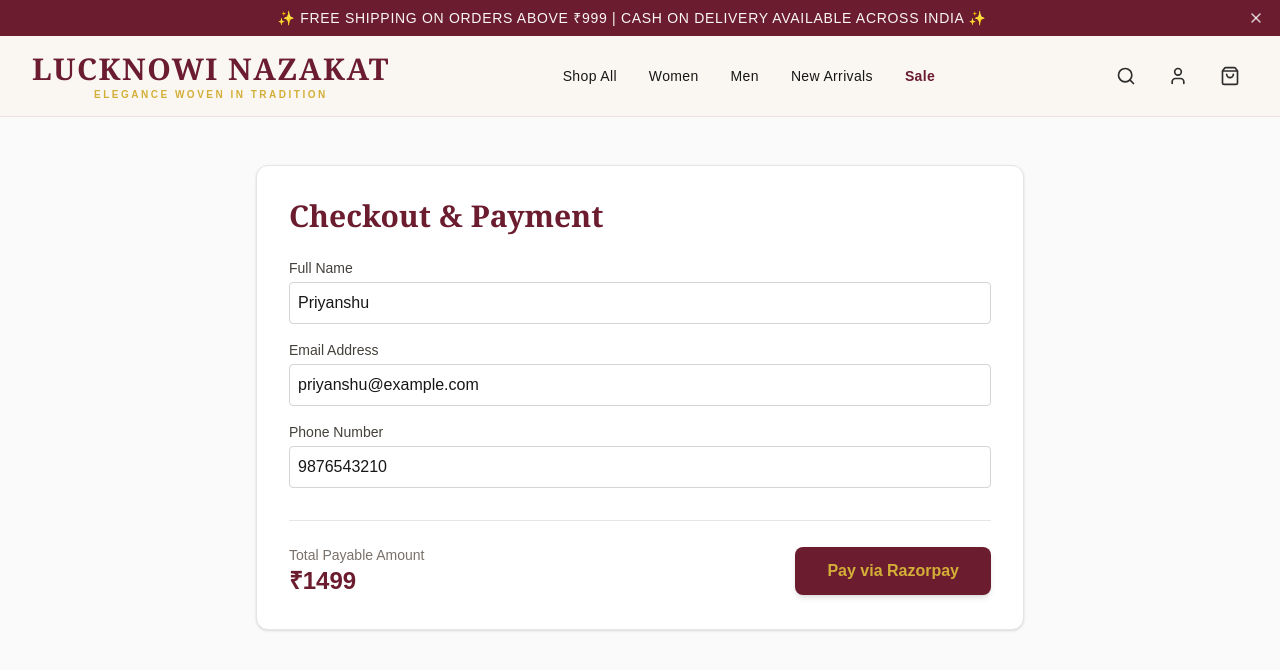
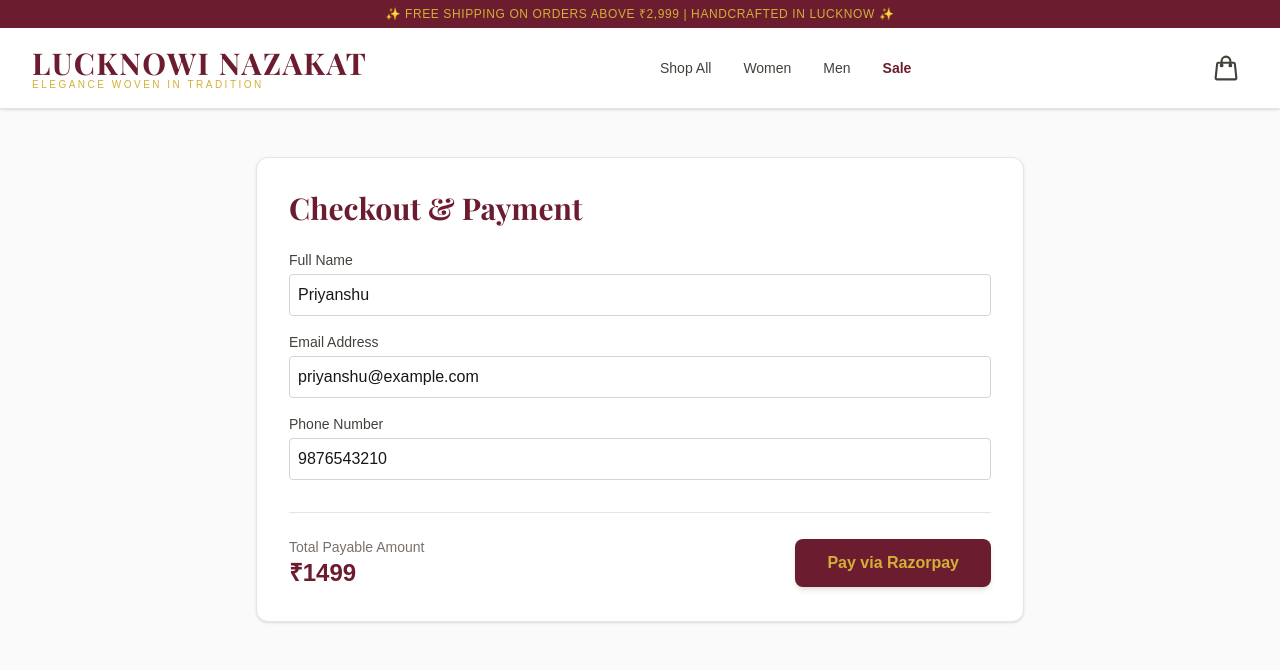
Before and after one commit to Priyanshu222005/lucknowi-nazakat, a Next.js app in the folder lucknowi-nazakat/: page /checkout in a window 1280 px wide. Shown: the top 670 px of the page. Built offline with nearby package versions, Linux system fonts and the light colour scheme; a web font is replaced by a local one.

Commit message:
feat: storefront grid UI complete with quick add cart drawer integration

```diff
--- a/lucknowi-nazakat/app/layout.tsx
+++ b/lucknowi-nazakat/app/layout.tsx
@@ -1,23 +1,22 @@
-import type { Metadata } from "next";
-import { Playfair_Display, Plus_Jakarta_Sans } from "next/font/google";
-import "./globals.css";
-import AnnouncementBar from "@/components/layout/AnnouncementBar";
-import Navbar from "@/components/layout/Navbar";
-import CartDrawer from "@/components/layout/CartDrawer";
+import type { Metadata } from 'next';
+import { Playfair_Display, Inter } from 'next/font/google';
+import './globals.css';
+import Navbar from '@/components/layout/Navbar';
+import CartDrawer from '@/components/cart/CartDrawer';
 
 const playfair = Playfair_Display({
-  subsets: ["latin"],
-  variable: "--font-playfair",
+  subsets: ['latin'],
+  variable: '--font-serif',
 });
 
-const jakarta = Plus_Jakarta_Sans({
-  subsets: ["latin"],
-  variable: "--font-jakarta",
+const inter = Inter({
+  subsets: ['latin'],
+  variable: '--font-sans',
 });
 
 export const metadata: Metadata = {
-  title: "Lucknowi Nazakat | Elegance Woven in Tradition",
-  description: "Luxury Chikankari & Ethnic Wear Collection",
+  title: 'Lucknowi Nazakat | Premium Chikankari Boutique',
+  description: 'Authentic Lucknowi Chikankari clothing handcrafted with royal elegance.',
 };
 
 export default function RootLayout({
@@ -26,12 +25,11 @@ export default function RootLayout({
   children: React.ReactNode;
 }>) {
   return (
-    <html lang="en">
-      <body className={`${playfair.variable} ${jakarta.variable} font-sans bg-[#FAF7F2] text-[#2D2D2D] antialiased`}>
-        <AnnouncementBar />
+    <html lang="en" className={`${playfair.variable} ${inter.variable}`}>
+      <body className="font-sans antialiased text-stone-800 bg-[#FAFAFA]">
         <Navbar />
-        {children}
         <CartDrawer />
+        <main>{children}</main>
       </body>
     </html>
   );
--- /dev/null
+++ b/lucknowi-nazakat/components/cart/CartDrawer.tsx
@@ -0,0 +1,107 @@
+'use client';
+
+import { useCartStore } from '@/store/useCartStore';
+import Image from 'next/image';
+import Link from 'next/link';
+
+export default function CartDrawer() {
+  const { items, isOpen, setIsOpen, removeItem, updateQuantity } = useCartStore();
+
+  const subtotal = items.reduce((acc, item) => acc + item.price * item.quantity, 0);
+
+  if (!isOpen) return null;
+
+  return (
+    <div className="fixed inset-0 z-50 overflow-hidden">
+      {/* Backdrop */}
+      <div
+        className="fixed inset-0 bg-black bg-opacity-50 transition-opacity"
+        onClick={() => setIsOpen(false)}
+      />
+
+      <div className="fixed inset-y-0 right-0 max-w-full flex pl-10">
+        <div className="w-screen max-w-md bg-white shadow-2xl flex flex-col justify-between">
+          {/* Header */}
+          <div className="p-6 bg-[#6B1D2F] text-white flex justify-between items-center">
+            <h2 className="text-xl font-serif font-bold text-[#D4AF37]">Your Shopping Cart</h2>
+            <button
+              onClick={() => setIsOpen(false)}
+              className="text-stone-300 hover:text-white text-2xl font-bold"
+            >
+              ✕
+            </button>
+          </div>
+
+          {/* Items List */}
+          <div className="flex-1 overflow-y-auto p-6 space-y-4">
+            {items.length === 0 ? (
+              <div className="text-center py-12 text-stone-500">
+                <p className="text-lg font-medium">Your cart is empty.</p>
+                <Link
+                  href="/shop"
+                  onClick={() => setIsOpen(false)}
+                  className="mt-4 inline-block text-[#6B1D2F] font-semibold hover:underline"
+                >
+                  Explore Collection
+                </Link>
+              </div>
+            ) : (
+              items.map((item) => (
+                <div
+                  key={item.id}
+                  className="flex items-center space-x-4 border-b border-stone-100 pb-4"
+                >
+                  <div className="relative w-16 h-20 bg-stone-100 rounded overflow-hidden flex-shrink-0">
+                    <Image src={item.image} alt={item.name} fill className="object-cover" />
+                  </div>
+                  <div className="flex-1">
+                    <h3 className="text-sm font-medium text-stone-900 line-clamp-1">{item.name}</h3>
+                    <p className="text-xs text-[#6B1D2F] font-bold mt-1">₹{item.price}</p>
+                    <div className="flex items-center space-x-2 mt-2">
+                      <button
+                        onClick={() => updateQuantity(item.id, item.quantity - 1)}
+                        className="px-2 py-0.5 border border-stone-300 text-xs rounded"
+                      >
+                        -
+                      </button>
+                      <span className="text-xs font-semibold">{item.quantity}</span>
+                      <button
+                        onClick={() => updateQuantity(item.id, item.quantity + 1)}
+                        className="px-2 py-0.5 border border-stone-300 text-xs rounded"
+                      >
+                        +
+                      </button>
+                    </div>
+                  </div>
+                  <button
+                    onClick={() => removeItem(item.id)}
+                    className="text-stone-400 hover:text-rose-600 text-xs"
+                  >
+                    Remove
+                  </button>
+                </div>
+              ))
+            )}
+          </div>
+
+          {/* Footer */}
+          {items.length > 0 && (
+            <div className="p-6 border-t border-stone-200 bg-stone-50">
+              <div className="flex justify-between items-center mb-4">
+                <span className="text-stone-600 font-medium">Subtotal:</span>
+                <span className="text-xl font-bold text-[#6B1D2F]">₹{subtotal.toLocaleString('en-IN')}</span>
+              </div>
+              <Link
+                href="/checkout"
+                onClick={() => setIsOpen(false)}
+                className="block w-full bg-[#6B1D2F] hover:bg-[#521624] text-[#D4AF37] text-center font-bold py-3 rounded-lg shadow transition"
+              >
+                Proceed to Checkout
+              </Link>
+            </div>
+          )}
+        </div>
+      </div>
+    </div>
+  );
+}
--- a/lucknowi-nazakat/components/layout/Navbar.tsx
+++ b/lucknowi-nazakat/components/layout/Navbar.tsx
@@ -1,71 +1,77 @@
-
 'use client';
 
 import Link from 'next/link';
-import { ShoppingBag, Search, Menu, User } from 'lucide-react';
 import { useCartStore } from '@/store/useCartStore';
-import { useEffect, useState } from 'react';
 
 export default function Navbar() {
-  const { toggleCart, getTotalItems } = useCartStore();
-  const [isMounted, setIsMounted] = useState(false);
+  const { items, toggleCart } = useCartStore();
 
-  useEffect(() => {
-    setIsMounted(true);
-  }, []);
+  const totalCartCount = items.reduce((total, item) => total + item.quantity, 0);
 
   return (
-    <nav className="sticky top-0 z-40 bg-[#FAF7F2]/95 backdrop-blur-md border-b border-[#6B1D2F]/10">
-      <div className="max-w-7xl mx-auto px-4 sm:px-6 lg:px-8">
-        <div className="flex items-center justify-between h-20">
+    <header className="sticky top-0 z-40 bg-white border-b border-stone-200 shadow-sm">
+      {/* Announcement Bar */}
+      <div className="bg-[#6B1D2F] text-[#D4AF37] text-xs py-1.5 text-center font-medium tracking-wider">
+        ✨ FREE SHIPPING ON ORDERS ABOVE ₹2,999 | HANDCRAFTED IN LUCKNOW ✨
+      </div>
 
-          {/* Mobile Menu Icon */}
-          <button className="md:hidden p-2 text-[#2D2D2D] hover:text-[#6B1D2F]">
-            <Menu className="w-6 h-6" />
-          </button>
-
-          {/* Logo */}
-          <Link href="/" className="flex flex-col items-center">
-            <span className="font-serif text-2xl md:text-3xl font-bold tracking-wider text-[#6B1D2F]">
+      <nav className="max-w-7xl mx-auto px-4 sm:px-6 lg:px-8 h-20 flex items-center justify-between">
+        {/* Brand Logo */}
+        <Link href="/" className="flex flex-col">
+          <span className="text-2xl sm:text-3xl font-serif font-bold text-[#6B1D2F] tracking-wider">
             LUCKNOWI NAZAKAT
           </span>
-            <span className="text-[10px] tracking-[0.25em] text-[#D4AF37] uppercase font-semibold">
-              Elegance Woven in Tradition
+          <span className="text-[10px] text-[#D4AF37] uppercase tracking-[0.25em] font-medium -mt-1">
+            Elegance Woven In Tradition
           </span>
         </Link>
 
-          {/* Desktop Navigation Links */}
-          <div className="hidden md:flex space-x-8 text-sm font-medium tracking-wide">
-            <Link href="/shop" className="hover:text-[#6B1D2F] transition-colors">Shop All</Link>
-            <Link href="/women" className="hover:text-[#6B1D2F] transition-colors">Women</Link>
-            <Link href="/men" className="hover:text-[#6B1D2F] transition-colors">Men</Link>
-            <Link href="/new-arrivals" className="hover:text-[#6B1D2F] transition-colors">New Arrivals</Link>
-            <Link href="/sale" className="text-[#6B1D2F] font-semibold hover:underline">Sale</Link>
+        {/* Navigation Links */}
+        <div className="hidden md:flex items-center space-x-8 text-sm font-medium text-stone-700">
+          <Link href="/shop" className="hover:text-[#6B1D2F] transition">
+            Shop All
+          </Link>
+          <Link href="/shop?category=women" className="hover:text-[#6B1D2F] transition">
+            Women
+          </Link>
+          <Link href="/shop?category=men" className="hover:text-[#6B1D2F] transition">
+            Men
+          </Link>
+          <Link href="/shop?filter=sale" className="text-[#6B1D2F] font-bold hover:opacity-80 transition">
+            Sale
+          </Link>
         </div>
 
-          {/* Action Icons */}
+        {/* Shopping Cart Icon */}
         <div className="flex items-center space-x-4">
-            <button className="p-2 text-[#2D2D2D] hover:text-[#6B1D2F] transition-colors">
-              <Search className="w-5 h-5" />
-            </button>
-            <button className="p-2 text-[#2D2D2D] hover:text-[#6B1D2F] transition-colors">
-              <User className="w-5 h-5" />
-            </button>
           <button
             onClick={toggleCart}
-              className="p-2 text-[#2D2D2D] hover:text-[#6B1D2F] transition-colors relative"
+            className="relative p-2 text-stone-700 hover:text-[#6B1D2F] transition"
+            aria-label="Shopping Cart"
           >
-              <ShoppingBag className="w-5 h-5" />
-              {isMounted && getTotalItems() > 0 && (
-                <span className="absolute -top-1 -right-1 bg-[#6B1D2F] text-white text-[10px] font-bold w-4 h-4 rounded-full flex items-center justify-center">
-                  {getTotalItems()}
+            <svg
+              xmlns="http://www.w3.org/2000/svg"
+              fill="none"
+              viewBox="0 0 24 24"
+              strokeWidth={1.8}
+              stroke="currentColor"
+              className="w-7 h-7"
+            >
+              <path
+                strokeLinecap="round"
+                strokeLinejoin="round"
+                d="M15.75 10.5V6a3.75 3.75 0 10-7.5 0v4.5m11.356-1.993l1.263 12c.07.665-.45 1.243-1.119 1.243H4.25a1.125 1.125 0 01-1.12-1.243l1.264-12A1.125 1.125 0 015.513 7.5h12.974c.576 0 1.059.435 1.119 1.007zM8.25 10.5a.75.75 0 100-1.5.75.75 0 000 1.5zm7.5 0a.75.75 0 100-1.5.75.75 0 000 1.5z"
+              />
+            </svg>
+
+            {totalCartCount > 0 && (
+              <span className="absolute top-0 right-0 bg-[#6B1D2F] text-[#D4AF37] text-xs font-bold w-5 h-5 rounded-full flex items-center justify-center border-2 border-white shadow">
+                {totalCartCount}
               </span>
             )}
           </button>
         </div>
-
-        </div>
-      </div>
       </nav>
+    </header>
   );
 }
--- a/lucknowi-nazakat/components/product/ProductCard.tsx
+++ b/lucknowi-nazakat/components/product/ProductCard.tsx
@@ -2,6 +2,7 @@
 
 import Image from 'next/image';
 import Link from 'next/link';
+import { useCartStore } from '@/store/useCartStore';
 
 interface ProductCardProps {
   product: {
@@ -19,11 +20,13 @@ interface ProductCardProps {
 }
 
 export default function ProductCard({ product }: ProductCardProps) {
-  // Safe price fallback
+  const addItem = useCartStore((state) => state.addItem);
+
+  // Safe price calculations
   const price = Number(product?.price) || 0;
   const originalPrice = product?.originalPrice ? Number(product.originalPrice) : null;
 
-  // Safe image fallback
+  // Safe image resolution
   let imageUrl = 'https://images.unsplash.com/photo-1610030469983-98e550d6193c?auto=format&fit=crop&q=80';
   if (product?.image) {
     imageUrl = product.image;
@@ -32,8 +35,9 @@ export default function ProductCard({ product }: ProductCardProps) {
   }
 
   return (
-    <div className="group relative bg-white rounded-xl overflow-hidden shadow-sm hover:shadow-md transition-all duration-300 border border-stone-100 flex flex-col h-full">
-      {/* Image */}
+    <div className="group relative bg-white rounded-xl overflow-hidden shadow-sm hover:shadow-md transition-all duration-300 border border-stone-100 flex flex-col h-full justify-between">
+      <div>
+        {/* Image Container */}
         <div className="relative aspect-[3/4] w-full bg-stone-100 overflow-hidden">
           <Image
             src={imageUrl}
@@ -59,21 +63,19 @@ export default function ProductCard({ product }: ProductCardProps) {
           </div>
         </div>
 
-      {/* Product Details */}
-      <div className="p-4 flex flex-col flex-grow justify-between">
-        <div>
+        {/* Content Details */}
+        <div className="p-4">
           <p className="text-xs font-semibold text-[#D4AF37] uppercase tracking-wider mb-1">
             {product?.category || 'Chikankari'}
           </p>
           <Link href={`/product/${product?.slug || product?.id}`}>
             <h3 className="font-serif font-medium text-stone-900 group-hover:text-[#6B1D2F] transition-colors line-clamp-2">
-              {product?.name || 'Chikankari Product'}
+              {product?.name || 'Chikankari Apparel'}
             </h3>
           </Link>
-        </div>
 
-        {/* Price Section */}
-        <div className="flex items-baseline space-x-2 pt-3">
+          {/* Price */}
+          <div className="flex items-baseline space-x-2 pt-2">
             <span className="text-lg font-bold text-[#6B1D2F]">
               ₹{price.toLocaleString('en-IN')}
             </span>
@@ -85,5 +87,25 @@ export default function ProductCard({ product }: ProductCardProps) {
           </div>
         </div>
       </div>
+
+      {/* Quick Add To Cart Button */}
+      <div className="p-4 pt-0">
+        <button
+          onClick={() =>
+            addItem({
+              id: product.id,
+              name: product.name,
+              slug: product.slug,
+              price: price,
+              image: imageUrl,
+              category: product.category,
+            })
+          }
+          className="w-full bg-stone-50 hover:bg-[#6B1D2F] hover:text-[#D4AF37] text-stone-800 text-xs font-bold py-2.5 rounded-lg border border-stone-200 transition-colors duration-200"
+        >
+          + Quick Add
+        </button>
+      </div>
+    </div>
   );
 }
--- a/lucknowi-nazakat/store/useCartStore.ts
+++ b/lucknowi-nazakat/store/useCartStore.ts
@@ -7,69 +7,61 @@ export interface CartItem {
   slug: string;
   price: number;
   image: string;
-  size: string;
+  category: string;
   quantity: number;
 }
 
-interface CartStore {
-  cart: CartItem[];
+interface CartState {
+  items: CartItem[];
   isOpen: boolean;
-  addToCart: (item: Omit<CartItem, 'quantity'>, size?: string) => void;
-  removeFromCart: (id: string, size: string) => void;
-  updateQuantity: (id: string, size: string, quantity: number) => void;
+  addItem: (item: Omit<CartItem, 'quantity'>) => void;
+  removeItem: (id: string) => void;
+  updateQuantity: (id: string, quantity: number) => void;
   clearCart: () => void;
   toggleCart: () => void;
-  openCart: () => void;
-  closeCart: () => void;
-  getTotalItems: () => number;
-  getTotalPrice: () => number;
+  setIsOpen: (isOpen: boolean) => void;
 }
 
-export const useCartStore = create<CartStore>()(
+export const useCartStore = create<CartState>()(
   persist(
     (set, get) => ({
-      cart: [],
+      items: [],
       isOpen: false,
-      addToCart: (item, selectedSize = 'M') => {
-        const currentCart = get().cart;
-        const existingItemIndex = currentCart.findIndex(
-          (i) => i.id === item.id && i.size === selectedSize
-        );
+      addItem: (product) => {
+        const currentItems = get().items;
+        const existingItem = currentItems.find((item) => item.id === product.id);
 
-        if (existingItemIndex > -1) {
-          const updatedCart = [...currentCart];
-          updatedCart[existingItemIndex].quantity += 1;
-          set({ cart: updatedCart, isOpen: true });
+        if (existingItem) {
+          set({
+            items: currentItems.map((item) =>
+              item.id === product.id ? { ...item, quantity: item.quantity + 1 } : item
+            ),
+            isOpen: true,
+          });
         } else {
           set({
-            cart: [...currentCart, { ...item, size: selectedSize, quantity: 1 }],
+            items: [...currentItems, { ...product, quantity: 1 }],
             isOpen: true,
           });
         }
       },
-      removeFromCart: (id, size) => {
-        set({
-          cart: get().cart.filter((item) => !(item.id === id && item.size === size)),
-        });
+      removeItem: (id) => {
+        set({ items: get().items.filter((item) => item.id !== id) });
       },
-      updateQuantity: (id, size, quantity) => {
+      updateQuantity: (id, quantity) => {
         if (quantity <= 0) {
-          get().removeFromCart(id, size);
+          get().removeItem(id);
           return;
         }
         set({
-          cart: get().cart.map((item) =>
-            item.id === id && item.size === size ? { ...item, quantity } : item
+          items: get().items.map((item) =>
+            item.id === id ? { ...item, quantity } : item
           ),
         });
       },
-      clearCart: () => set({ cart: [] }),
-      toggleCart: () => set((state) => ({ isOpen: !state.isOpen })),
-      openCart: () => set({ isOpen: true }),
-      closeCart: () => set({ isOpen: false }),
-      getTotalItems: () => get().cart.reduce((total, item) => total + item.quantity, 0),
-      getTotalPrice: () =>
-        get().cart.reduce((total, item) => total + item.price * item.quantity, 0),
+      clearCart: () => set({ items: [] }),
+      toggleCart: () => set({ isOpen: !get().isOpen }),
+      setIsOpen: (isOpen) => set({ isOpen }),
     }),
     {
       name: 'lucknowi-nazakat-cart',
```
Lines whose indentation alone changed are shown as unchanged.
